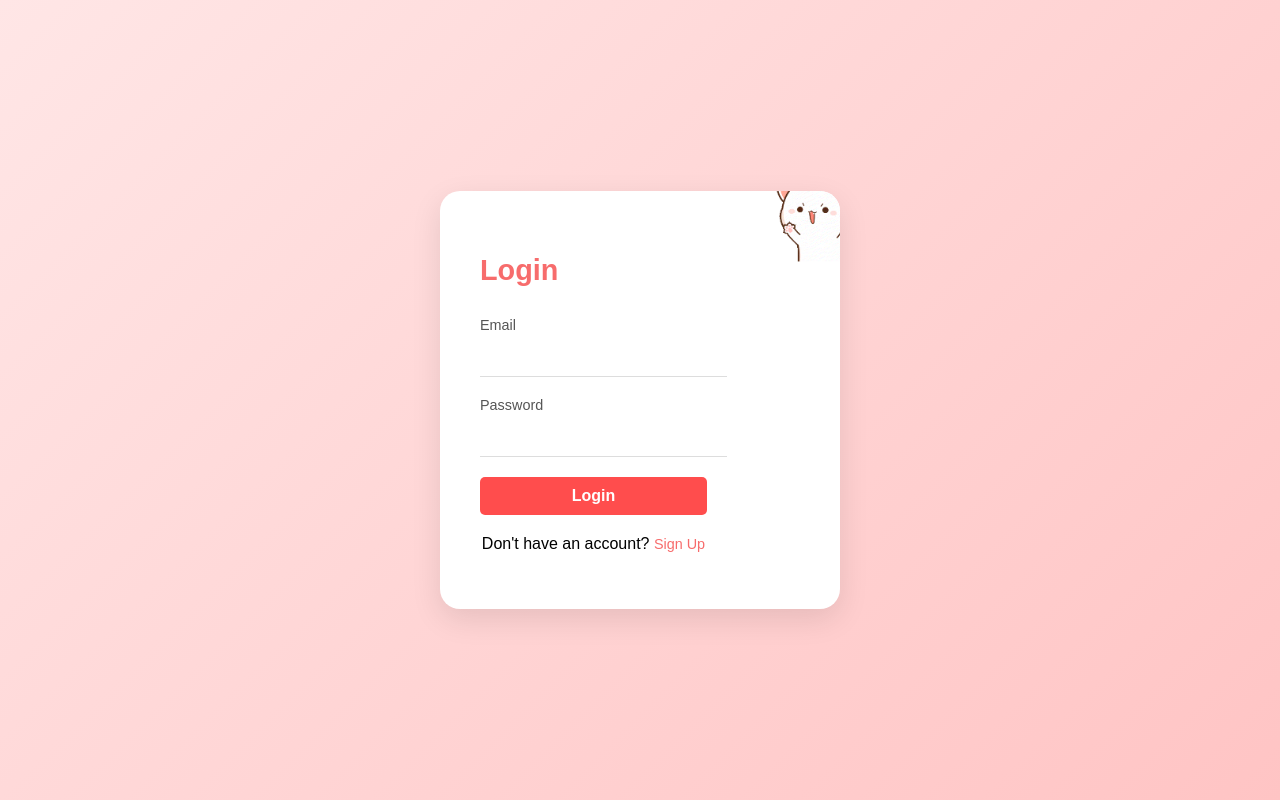
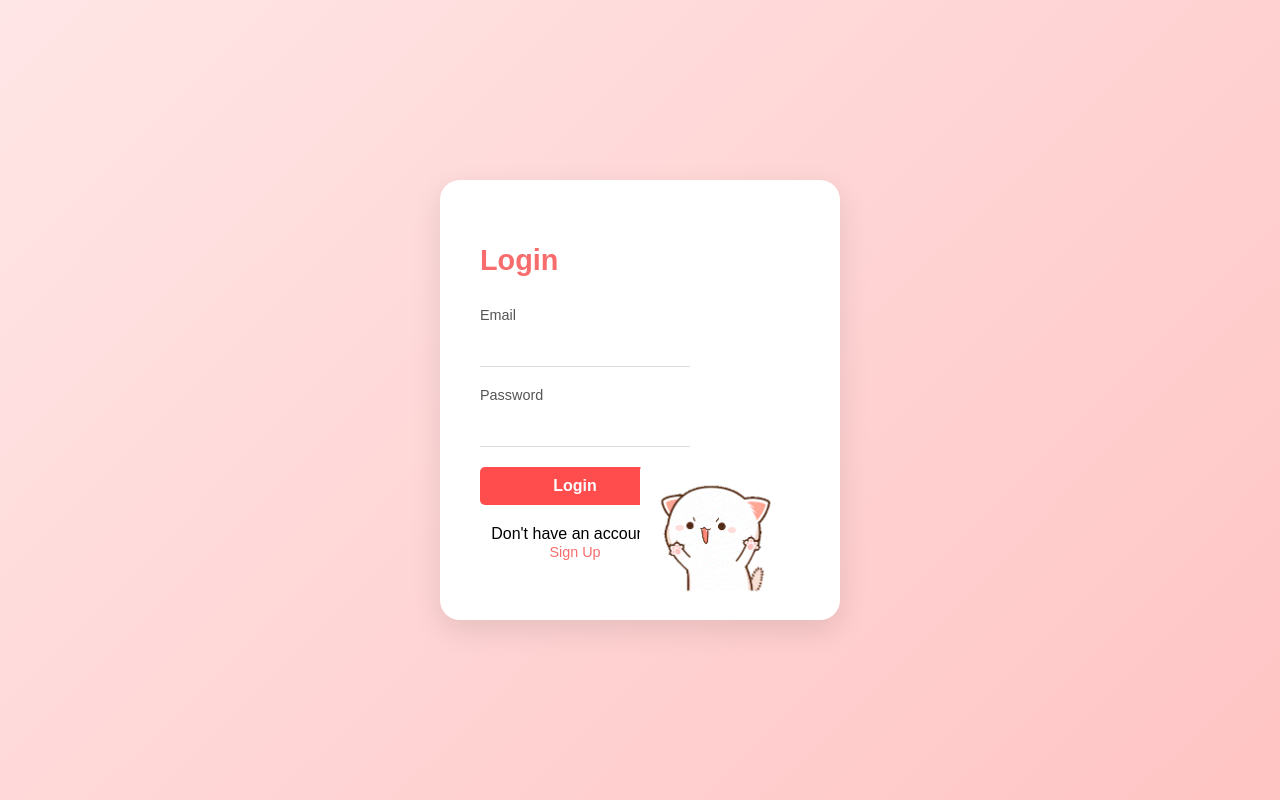
Before and after one commit to barada02/frontend, a PHP site: page /login.html in a window 1280 px wide. Run offline with PHP 8.4, Linux system fonts and the light colour scheme.

Commit message:
gif image repositioned

```diff
--- a/login.css
+++ b/login.css
@@ -21,8 +21,22 @@ body {
     position: relative;
   }
 
+  /* Image Container */
+  .image {
+    position: absolute;
+    bottom: 0px;
+    right: 40px;
+    width: 150px;
+    height: 150px;
+    padding: 10px;
+  }
 
-
+  .image img {
+    width: 100%;
+    height: 100%;
+    object-fit: contain;
+    border-radius: 10px;
+  }
 
   /* Card Content */
   .login-card {
@@ -30,10 +44,14 @@ body {
     display: flex;
     flex-direction: column;
     align-items: flex-start;
+    position: relative;
+    min-height: 400px;
   }
 
   .content {
     padding: 20px;
+    width: 100%;
+    max-width: calc(100% - 170px); /* Make space for image */
   }
 
   .content h2 {
@@ -100,19 +118,6 @@ body {
     background-color: #e63939; /* Hover effect */
   }
 
-
-  /* Image Section */
-  .image {
-    position: absolute;
-    top: -30px;
-    right: -40px;
-  }
-
-  .image img {
-    width: 120px;
-    height: auto;
-  }
-
   /* Sign-Up Link */
 .signup-link, .login-link {
     margin-top: 20px;
```
